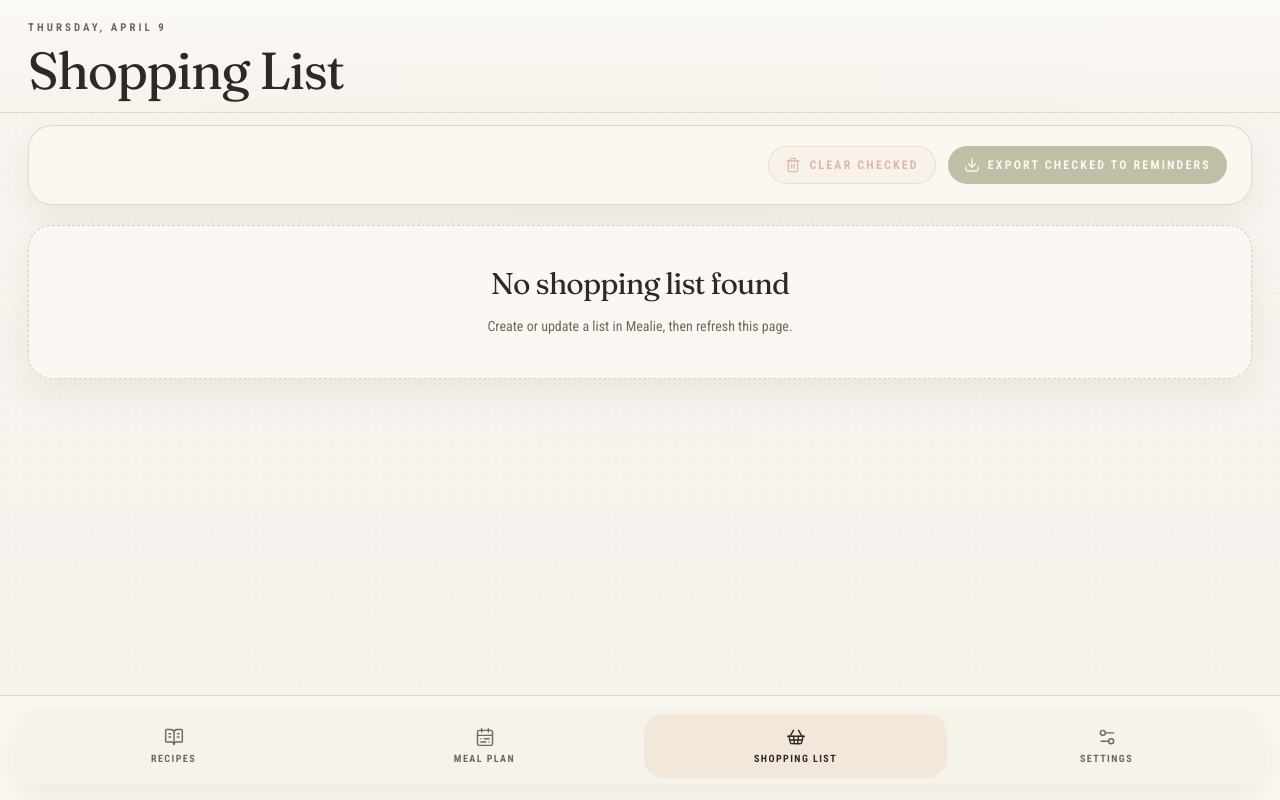
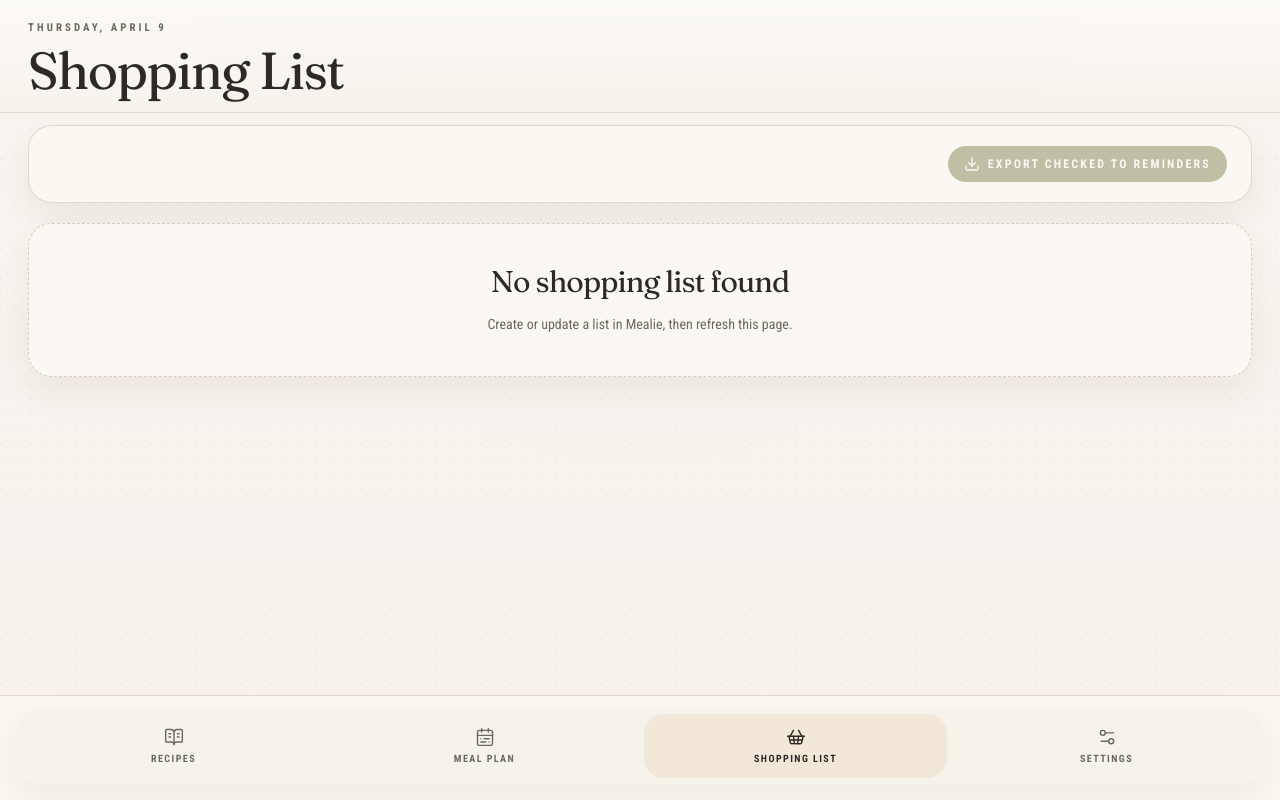
Before and after one commit to fh6nt2n65h-prog/Mealie-PWA, a React (Vite) app: page /shopping-list in a window 1280 px wide. Built offline with nearby package versions, Linux system fonts and the light colour scheme.

Commit message:
feat: Add All persistent state, clear-all shopping list with morph animation, remove subtext

```diff
--- a/src/lib/storage.ts
+++ b/src/lib/storage.ts
@@ -109,3 +109,28 @@ export function toggleFavorite(settings: ApiSettings, recipeId: string): Set<str
   saveFavorites(settings, current)
   return current
 }
+
+// ── Added-to-shopping-list tracking ──────────────────────────────────────────
+// Persists which recipe IDs have had their ingredients sent to the shopping
+// list, so the Add All button can show "Already Added" on return visits.
+
+function addedRecipesKey(settings: ApiSettings) {
+  return `mealie-journal.added-recipes.v1.${settings.baseUrl}`
+}
+
+export function loadAddedRecipes(settings: ApiSettings): Set<string> {
+  const ids = readLocalStorage<string[]>(addedRecipesKey(settings), [])
+  return new Set(ids)
+}
+
+export function markRecipeAdded(settings: ApiSettings, recipeId: string) {
+  if (typeof window === 'undefined') return
+  const current = loadAddedRecipes(settings)
+  current.add(recipeId)
+  window.localStorage.setItem(addedRecipesKey(settings), JSON.stringify([...current]))
+}
+
+export function clearAddedRecipes(settings: ApiSettings) {
+  if (typeof window === 'undefined') return
+  window.localStorage.removeItem(addedRecipesKey(settings))
+}
--- a/src/pages/recipe-detail-page.tsx
+++ b/src/pages/recipe-detail-page.tsx
@@ -11,7 +11,7 @@ import { EmptyState } from '@/components/empty-state'
 import { IngredientHighlighter } from '@/components/ingredient-highlighter'
 import { getRecipeCache, invalidateRecipesLoadedThisSession, removeRecipeCacheEntry, upsertRecipeCacheEntry } from '@/lib/recipe-cache'
 import { MealieApi } from '@/lib/mealie-api'
-import { loadFavorites, saveFavorites } from '@/lib/storage'
+import { loadFavorites, saveFavorites, loadAddedRecipes, markRecipeAdded } from '@/lib/storage'
 import { extractIngredientKeywords, formatDuration, formatRelativeCookedDate, getRecipeImageUrl } from '@/lib/utils'
 
 // ---------- recipe edit types ----------
@@ -87,7 +87,7 @@ export function RecipeDetailPage() {
   const [confirmDeleteOpen, setConfirmDeleteOpen] = useState(false)
   const [buttonsInView, setButtonsInView] = useState(true)
   const [actionsMenuOpen, setActionsMenuOpen] = useState(false)
-  const [listAddStatus, setListAddStatus] = useState<'idle' | 'adding' | 'added' | 'error'>('idle')
+  const [listAddStatus, setListAddStatus] = useState<'idle' | 'adding' | 'added' | 'alreadyAdded' | 'error'>('idle')
   const [isFavorite, setIsFavorite] = useState(false)
   const [favoriteUserId, setFavoriteUserId] = useState<string | null>(null)
 
@@ -255,6 +255,13 @@ export function RecipeDetailPage() {
       .catch(() => {})
   }, [recipe?.id, settings.apiToken, settings.baseUrl])
 
+  // Check if this recipe's ingredients have already been added to the shopping list
+  useEffect(() => {
+    if (!recipe?.id) return
+    const added = loadAddedRecipes(settings)
+    if (added.has(recipe.id)) setListAddStatus('alreadyAdded')
+  }, [recipe?.id, settings.apiToken, settings.baseUrl])
+
   if (loading) {
     return <EmptyState title="Loading recipe" description="Gathering ingredients, method, and imagery from Mealie." />
   }
@@ -266,7 +273,7 @@ export function RecipeDetailPage() {
   const image = getRecipeImageUrl(settings.baseUrl, recipe)
 
   async function handleAddToShoppingList() {
-    if (!recipe?.id || listAddStatus === 'adding') {
+    if (!recipe?.id || listAddStatus === 'adding' || listAddStatus === 'added' || listAddStatus === 'alreadyAdded') {
       return
     }
 
@@ -283,6 +290,7 @@ export function RecipeDetailPage() {
       }
 
       await api.addRecipeToShoppingList(listId, recipe.id)
+      markRecipeAdded(settings, recipe.id)
       setListAddStatus('added')
     } catch {
       setListAddStatus('error')
@@ -616,11 +624,11 @@ export function RecipeDetailPage() {
               <button
                 type="button"
                 onClick={() => void handleAddToShoppingList()}
-                disabled={listAddStatus === 'adding' || listAddStatus === 'added'}
+                disabled={listAddStatus === 'adding' || listAddStatus === 'added' || listAddStatus === 'alreadyAdded'}
                 className="inline-flex items-center gap-1 rounded-full bg-sage/20 px-2.5 py-1 text-[0.65rem] font-semibold uppercase tracking-[0.16em] text-olive transition-opacity disabled:opacity-60"
                 aria-label="Add all ingredients to shopping list"
               >
-                {listAddStatus === 'added' && <><Check className="h-3.5 w-3.5" />Already added</>}
+                {(listAddStatus === 'added' || listAddStatus === 'alreadyAdded') && <><Check className="h-3.5 w-3.5" />{listAddStatus === 'alreadyAdded' ? 'Already added' : 'Added'}</>}
                 {listAddStatus === 'error' && 'No list'}
                 {(listAddStatus === 'idle' || listAddStatus === 'adding') && (
                   <><ListPlus className="h-3.5 w-3.5" />{listAddStatus === 'adding' ? 'Adding…' : 'Add all'}</>
--- a/src/pages/shopping-list-page.tsx
+++ b/src/pages/shopping-list-page.tsx
@@ -1,10 +1,12 @@
 import { useEffect, useState } from 'react'
-import { Download, ListChecks, Trash2 } from 'lucide-react'
+import { AnimatePresence, motion } from 'framer-motion'
+import { Download, ListChecks } from 'lucide-react'
 import type { ShoppingList, ShoppingListItem, ShoppingListSummary } from '@/types/mealie'
 import { useSettings } from '@/app/settings-context'
 import { EmptyState } from '@/components/empty-state'
 import { ShoppingItemRow } from '@/components/shopping-item-row'
 import { MealieApi } from '@/lib/mealie-api'
+import { clearAddedRecipes } from '@/lib/storage'
 import { buildRemindersShortcutUrl } from '@/lib/utils'
 
 function resolveActiveList(lists: ShoppingListSummary[]) {
@@ -22,7 +24,7 @@ export function ShoppingListPage() {
   const [loading, setLoading] = useState(true)
   const [error, setError] = useState('')
   const [syncingIds, setSyncingIds] = useState<Record<string, boolean>>({})
-  const [clearingChecked, setClearingChecked] = useState(false)
+  const [clearingAll, setClearingAll] = useState(false)
 
   useEffect(() => {
     let cancelled = false
@@ -103,41 +105,75 @@ export function ShoppingListPage() {
     }
   }
 
-  async function handleClearChecked() {
-    if (clearingChecked) return
-    const toDelete = items.filter((item) => item.checked)
+  async function handleClearAll() {
+    if (clearingAll) return
+    const toDelete = [...items]
     if (toDelete.length === 0) return
 
-    setClearingChecked(true)
-    setItems((current) => current.filter((item) => !item.checked))
+    setClearingAll(true)
 
-    try {
-      const api = new MealieApi(settings)
-      await Promise.all(toDelete.map((item) => api.deleteShoppingItem(item.id)))
-    } catch {
-      setItems((current) => [...current, ...toDelete])
-      setError('Unable to clear checked items.')
-    } finally {
-      setClearingChecked(false)
+    const api = new MealieApi(settings)
+    const results = await Promise.allSettled(
+      toDelete.map((item) => api.deleteShoppingItem(item.id))
+    )
+
+    const failedIds = new Set(
+      toDelete
+        .filter((_, i) => results[i]?.status === 'rejected')
+        .map((item) => item.id)
+    )
+
+    const remaining = toDelete.filter((item) => failedIds.has(item.id))
+    setItems(remaining)
+
+    if (remaining.length === 0) {
+      clearAddedRecipes(settings)
+      // Leave clearingAll=true — button exits via AnimatePresence (items.length===0)
+    } else {
+      setError(`${failedIds.size} item${failedIds.size !== 1 ? 's' : ''} could not be removed.`)
+      setClearingAll(false)
     }
   }
 
   const checkedItems = items.filter((item) => item.checked)
-  const uncheckedItems = items.filter((item) => !item.checked)
-
   return (
     <div className="space-y-5 animate-rise">
       <section className="space-y-4 rounded-card border border-taupe/70 bg-parchment px-5 py-5 shadow-paper sm:px-6">
-        <div className="flex flex-wrap gap-3 justify-start sm:justify-end">
-          <button
-            type="button"
-            onClick={() => void handleClearChecked()}
-            disabled={clearingChecked || checkedItems.length === 0}
-            className="inline-flex items-center justify-center gap-2 rounded-full border border-terracotta/40 bg-terracotta/10 px-4 py-2.5 text-xs font-semibold uppercase tracking-[0.18em] text-terracotta disabled:opacity-45"
-          >
-            <Trash2 className="h-4 w-4" />
-            {clearingChecked ? 'Clearing…' : 'Clear checked'}
-          </button>
+        <div className="flex flex-wrap items-center gap-3 justify-start sm:justify-end">
+          <AnimatePresence initial={false}>
+            {items.length > 0 && (
+              <motion.button
+                layout
+                type="button"
+                onClick={() => void handleClearAll()}
+                disabled={clearingAll}
+                initial={{ opacity: 0 }}
+                animate={{ opacity: 1 }}
+                exit={{ opacity: 0, scale: 0.85 }}
+                transition={{ type: 'spring', bounce: 0.15, duration: 0.3 }}
+                style={{ borderRadius: 9999 }}
+                className={`inline-flex items-center justify-center border border-terracotta/40 bg-terracotta/10 text-terracotta disabled:opacity-60 ${
+                  clearingAll ? 'h-9 w-9' : 'gap-2 px-4 py-2.5 text-xs font-semibold uppercase tracking-[0.18em]'
+                }`}
+              >
+                <svg xmlns="http://www.w3.org/2000/svg" viewBox="0 0 24 24" fill="none" stroke="currentColor" strokeWidth="2" strokeLinecap="round" strokeLinejoin="round" className="h-4 w-4 shrink-0"><polyline points="3 6 5 6 21 6" /><path d="M19 6l-1 14a2 2 0 0 1-2 2H8a2 2 0 0 1-2-2L5 6" /><path d="M10 11v6" /><path d="M14 11v6" /><path d="M9 6V4h6v2" /></svg>
+                <AnimatePresence initial={false}>
+                  {!clearingAll && (
+                    <motion.span
+                      key="label"
+                      initial={{ opacity: 0 }}
+                      animate={{ opacity: 1 }}
+                      exit={{ opacity: 0 }}
+                      transition={{ duration: 0.1 }}
+                      className="whitespace-nowrap"
+                    >
+                      Clear
+                    </motion.span>
+                  )}
+                </AnimatePresence>
+              </motion.button>
+            )}
+          </AnimatePresence>
           <button
             type="button"
             onClick={handleExport}
@@ -156,7 +192,6 @@ export function ShoppingListPage() {
             </div>
             <div>
               <p className="font-display text-2xl tracking-[-0.03em] text-ink">{shoppingList.name || 'Latest list'}</p>
-              <p className="text-sm text-oliveGray">{uncheckedItems.length} remaining · {checkedItems.length} checked</p>
             </div>
           </div>
         )}
```
